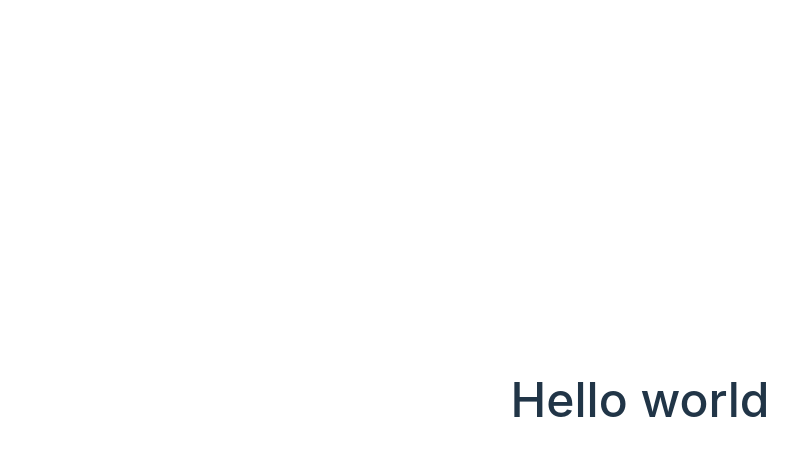
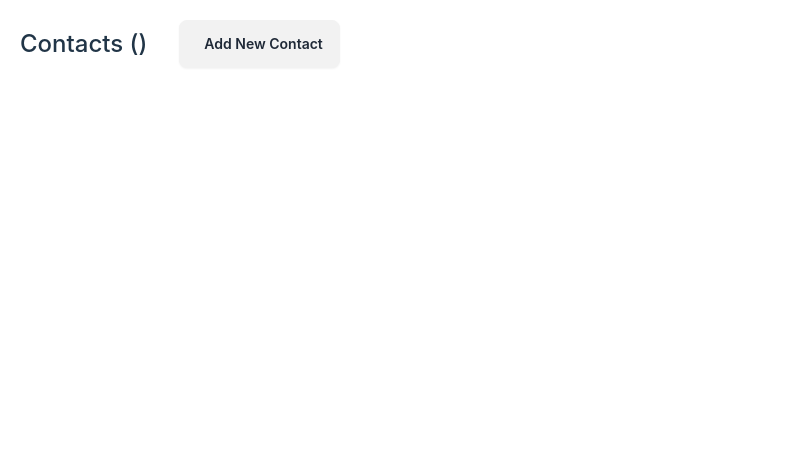
Before and after one commit to av-dotcom/react-contactapp, a React app: page / in a window 1280 px wide. Shown: the top 456 px of the page, without its empty margins (0-808 px from the left). Built offline with nearby package versions, Linux system fonts and the light colour scheme; no server answers; the HTML template or start-up script is replaced by a standard one.

Commit message:
adding routes, a fetching data from backend

```diff
--- a/src/App.tsx
+++ b/src/App.tsx
@@ -1,24 +1,38 @@
 import * as React from 'react';
 import { getContacts } from './api/ContactService';
+import Header from './components/Header';
+import { Routes, Route } from 'react-router-dom';
+import ContactList from './components/ContactList';
 
 function App() {
   const  [data, setData] = React.useState({});
   const  [currentPage, setCurrentPage] = React.useState(0);
 
-  const getAllContacts = async (page: number) => {
+  const getAllContacts = async (page = 0, size = 10) => {
     try {
-      const response = await fetch(`http://localhost:8080/api/contacts?page=${page}`);
-      const data = await response.json();
+      setCurrentPage(page);
+      const { data } = await getContacts(page, size);
       setData(data);
-      setCurrentPage(page);
+      console.log(data);
     } catch (error) {
       console.error(error);
     }
   };
 
+  const toggleModal = (show: boolean) => {
+
+  };
+
+  React.useEffect(() => {
+    getAllContacts();
+  }, []);
+
   return (
-    <div className="w-full flex items-center justify-center">
-      <h1 className="text-5xl font-medium">Hello world</h1>
+    <div className="flex flex-col gap-10">
+      <Header toggleModal={toggleModal} nbOfContacts={data.totalElements} />
+      <Routes>
+        <Route path="/contacts" element={<ContactList data={data} currentPage={currentPage} getAllContacts={getAllContacts} />} />
+      </Routes>
     </div>
   );
 }
--- a/src/components/Header.tsx
+++ b/src/components/Header.tsx
@@ -5,8 +5,8 @@ type HeaderType = {
 
 const Header = ({ toggleModal, nbOfContacts }: HeaderType) => {
   return (
-    <div>
-      <h3>Contact List ({nbOfContacts})</h3>
+    <div className="w-full flex justify-between items-center gap-8">
+      <h3 className="font-medium text-2xl">Contacts ({nbOfContacts})</h3>
       <button onClick={() => toggleModal(true)} className="btn">
         <i className="bi bi-plus-square"></i> Add New Contact
       </button>
--- a/src/index.css
+++ b/src/index.css
@@ -6,6 +6,9 @@
   font-family: Inter, system-ui, Avenir, Helvetica, Arial, sans-serif;
   line-height: 1.5;
   font-weight: 400;
+  width: 100%;
+  max-width: 1290px;
+  margin: 0 auto;
 
   color-scheme: light dark;
   color: rgba(255, 255, 255, 0.87);
@@ -29,9 +32,8 @@ a:hover {
 body {
   margin: 0;
   display: flex;
-  justify-content: center;
-  align-items: center;
   min-height: 100vh;
+  padding: 20px;
 }
 
 h1 {
--- a/src/main.tsx
+++ b/src/main.tsx
@@ -1,12 +1,13 @@
-import React from 'react'
-import ReactDOM from 'react-dom/client'
-import App from './App.tsx'
-import './index.css'
-// import Header from './components/Header.tsx'
+import React from "react";
+import ReactDOM from "react-dom/client";
+import App from "./App.tsx";
+import "./index.css";
+import { BrowserRouter } from "react-router-dom";
 
-ReactDOM.createRoot(document.getElementById('root')!).render(
-  <React.StrictMode>
-    {/* <Header toggleModal={} nbOfContacts={} /> */}
-    <App />
-  </React.StrictMode>,
-)
+ReactDOM.createRoot(document.getElementById("root")!).render(
+  <BrowserRouter>
+    <React.StrictMode>
+      <App />
+    </React.StrictMode>
+  </BrowserRouter>
+);
--- /dev/null
+++ b/src/routes.tsx
@@ -0,0 +1,11 @@
+import { Routes, Route } from 'react-router-dom';
+import ContactList from './components/ContactList';
+
+const AppRoutes = () => (
+  <Routes>
+    <Route path="/contacts" element={<div>hello world</div>} />
+  </Routes>
+
+);
+
+export default AppRoutes;
```
